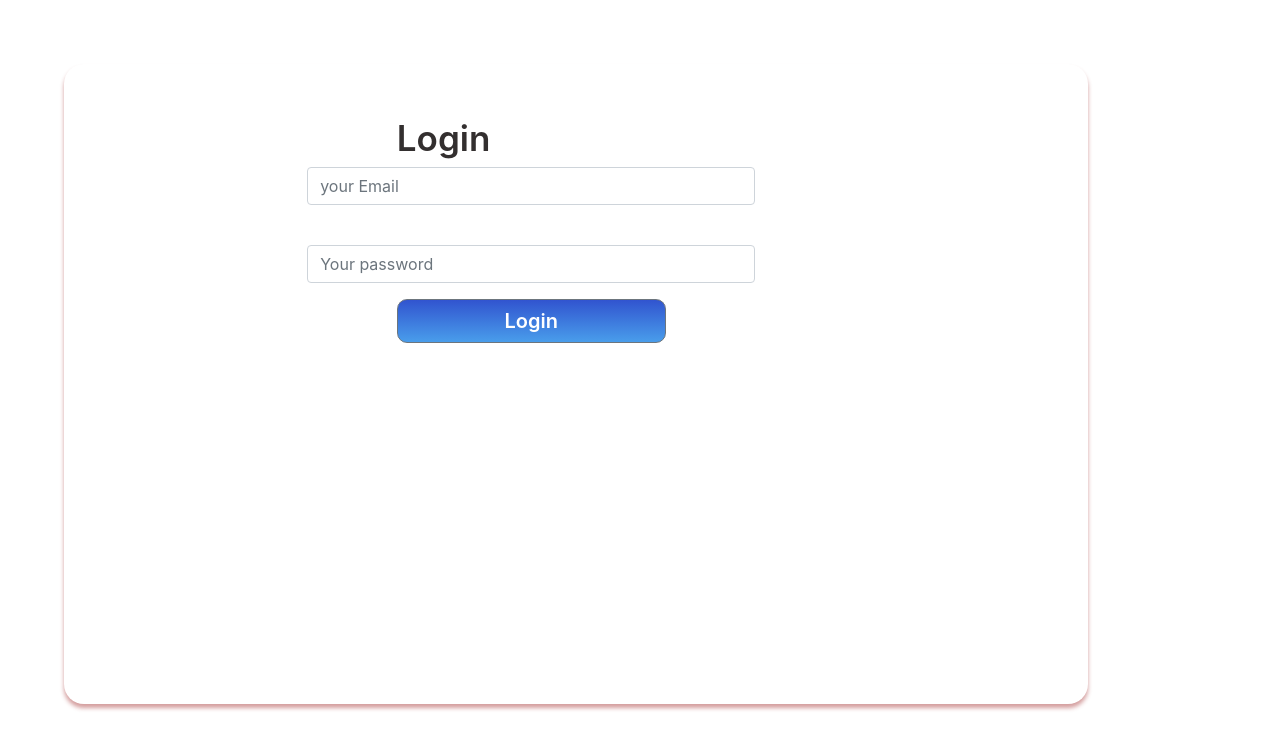
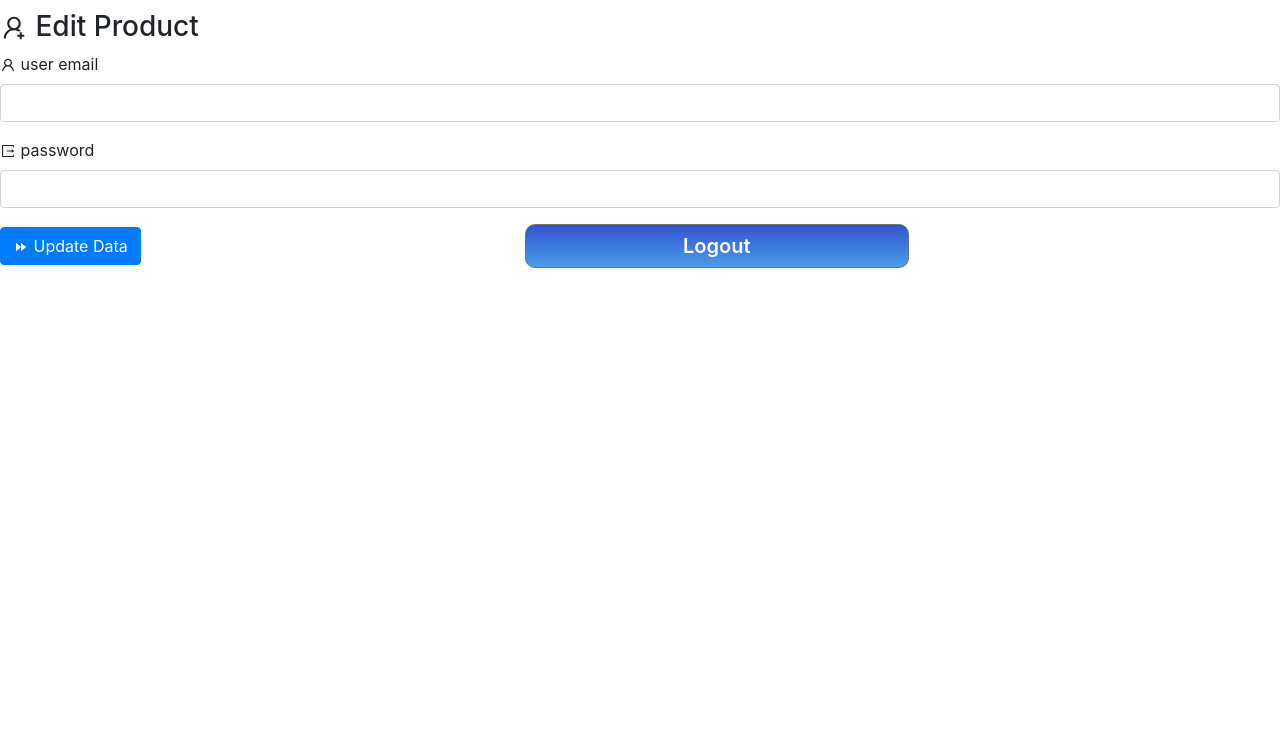
Before and after one commit to Gayath1/Milk.lk_MERN, a React (Create React App) app: page /profile in a window 1280 px wide. Before the commit this address led to /login. Shown: the top 748 px of the page. Built offline with nearby package versions, Linux system fonts and the light colour scheme; no server answers.

Commit message:
got email for user profile

```diff
--- a/src/App.js
+++ b/src/App.js
@@ -31,7 +31,7 @@ const App = () => {
         <Route path="/edit/:id" component={EditProduct} />
         <Route path="/create" component={CreateProduct} />
         <Route path="/delete/:id" component={DeleteProduct} />
-        <Route path="/profile" component={withAuth(profile)} />
+        <Route path="/profile" component={profile} />
 
 
 
--- a/src/components/profile.js
+++ b/src/components/profile.js
@@ -5,16 +5,19 @@ import axios from 'axios';
 
 export default class Dashboard extends React.Component {
      state = {
-        user: []
+        email:''
       };
 
-      constructor(props) {
-        super(props)
-        this.state = {
-          email : '',
-          password: ''
-        };
-      }
+
+
+
+     // constructor(props) {
+     //   super(props)
+     //   this.state = {
+     //     email : '',
+     //     password: ''
+      //  };
+     // }
 
 
      onSubmitProductData = (e) => {
@@ -43,13 +46,22 @@ export default class Dashboard extends React.Component {
 
   }
 
-     componentDidMount(){
-        axios.post('https://localhost:4000/api/Dashboard').then(res => {
-            console.log(res);
-            this.setState({user:res.data});
+     userdata=()=>{
+        axios.post('http://localhost:4000/api/profile').then(res => {
+
+
+        const data = JSON.stringify(res)
+        this.setState({ email: data})
+
+        console.log('welcome!'+ data);
+
+          //  this.setState({user:res.data});
         })
     }
 
+    componentDidMount = () =>{
+      this.userdata();
+    }
 
 render() {
     return (
```
Also changed, not shown: 2 other files (tests, documents, lock files or other folders).
